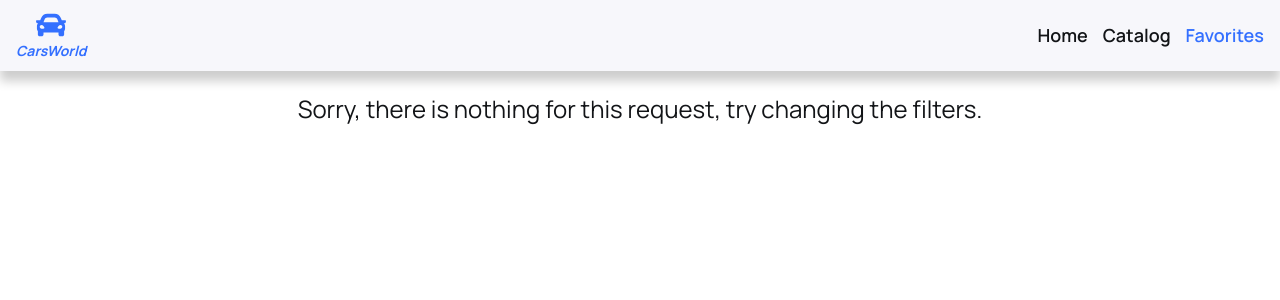
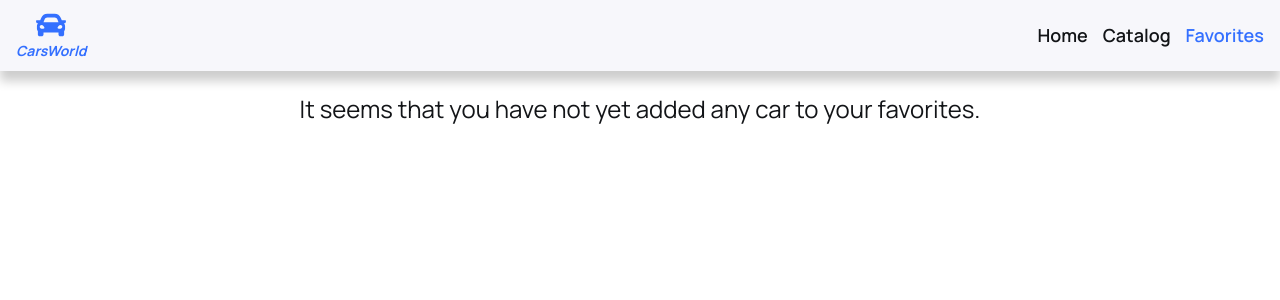
Before and after one commit to dimahutsol/cars-world, a React (Vite) app: page /favorites in a window 1280 px wide. Shown: the top 300 px of the page. Built offline with nearby package versions, Linux system fonts and the light colour scheme.

Commit message:
small update

```diff
--- a/src/components/CarsList/CarsList.jsx
+++ b/src/components/CarsList/CarsList.jsx
@@ -12,7 +12,7 @@ import s from './CarsList.module.css';
 import t from '../CarsListItem/CarsListItem.module.css';
 import y from '../Button/Button.module.css';
 
-const CarsList = ({ items, favoriteItems }) => {
+const CarsList = ({ items, favoriteItems, alternative }) => {
   const [activeCar, setActiveCar] = useState(null);
   const [activeCarTags, setActiveCarTags] = useState([]);
   const [activeCarConditions, setActiveCarConditions] = useState([]);
@@ -20,6 +20,9 @@ const CarsList = ({ items, favoriteItems }) => {
   const dispatch = useDispatch();
 
   const isLoading = useSelector(selectIsLoading);
+  const textStub = alternative
+    ? 'It seems that you have not yet added any car to your favorites.'
+    : 'Sorry, there is nothing for this request, try changing the filters.';
 
   const openActiveCarModal = (car, tags) => {
     setActiveCar(car);
@@ -63,11 +66,7 @@ const CarsList = ({ items, favoriteItems }) => {
 
       {isLoading && <Loader small />}
 
-      {items.length === 0 && !isLoading && (
-        <p className={s.text}>
-          Sorry, there is nothing for this request, try changing the filters.
-        </p>
-      )}
+      {items.length === 0 && !isLoading && <p className={s.text}>{textStub}</p>}
 
       <CustomModal type={'carInfoModal'}>
         {activeCar && (
--- a/src/pages/FavoritesPage/FavoritesPage.jsx
+++ b/src/pages/FavoritesPage/FavoritesPage.jsx
@@ -12,7 +12,11 @@ const FavoritesPage = () => {
   return (
     <Container>
       <div className={s.wrapper}>
-        <CarsList items={favoriteCars} favoriteItems={favoriteCars} />
+        <CarsList
+          items={favoriteCars}
+          favoriteItems={favoriteCars}
+          alternative
+        />
       </div>
     </Container>
   );
```
